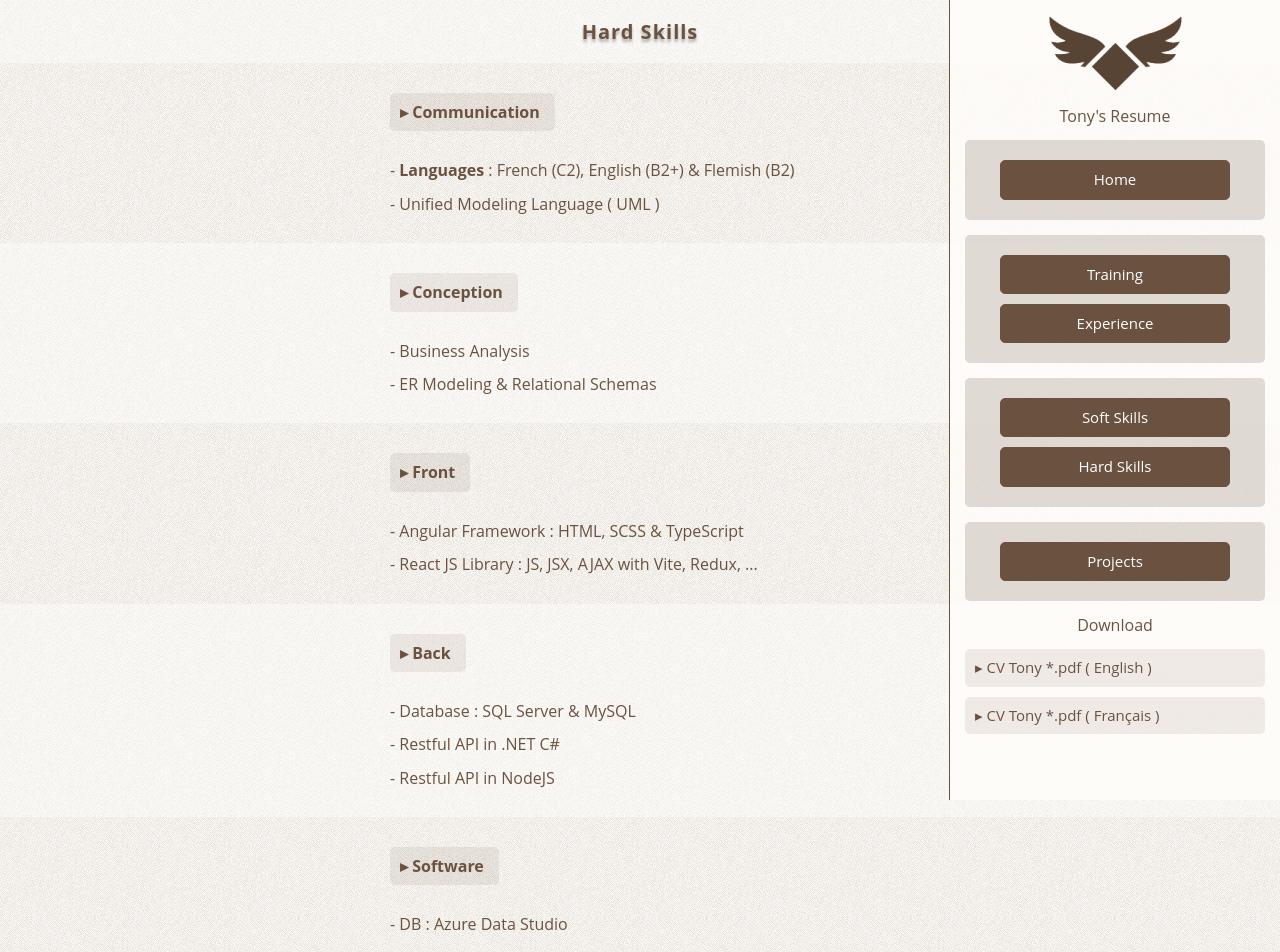
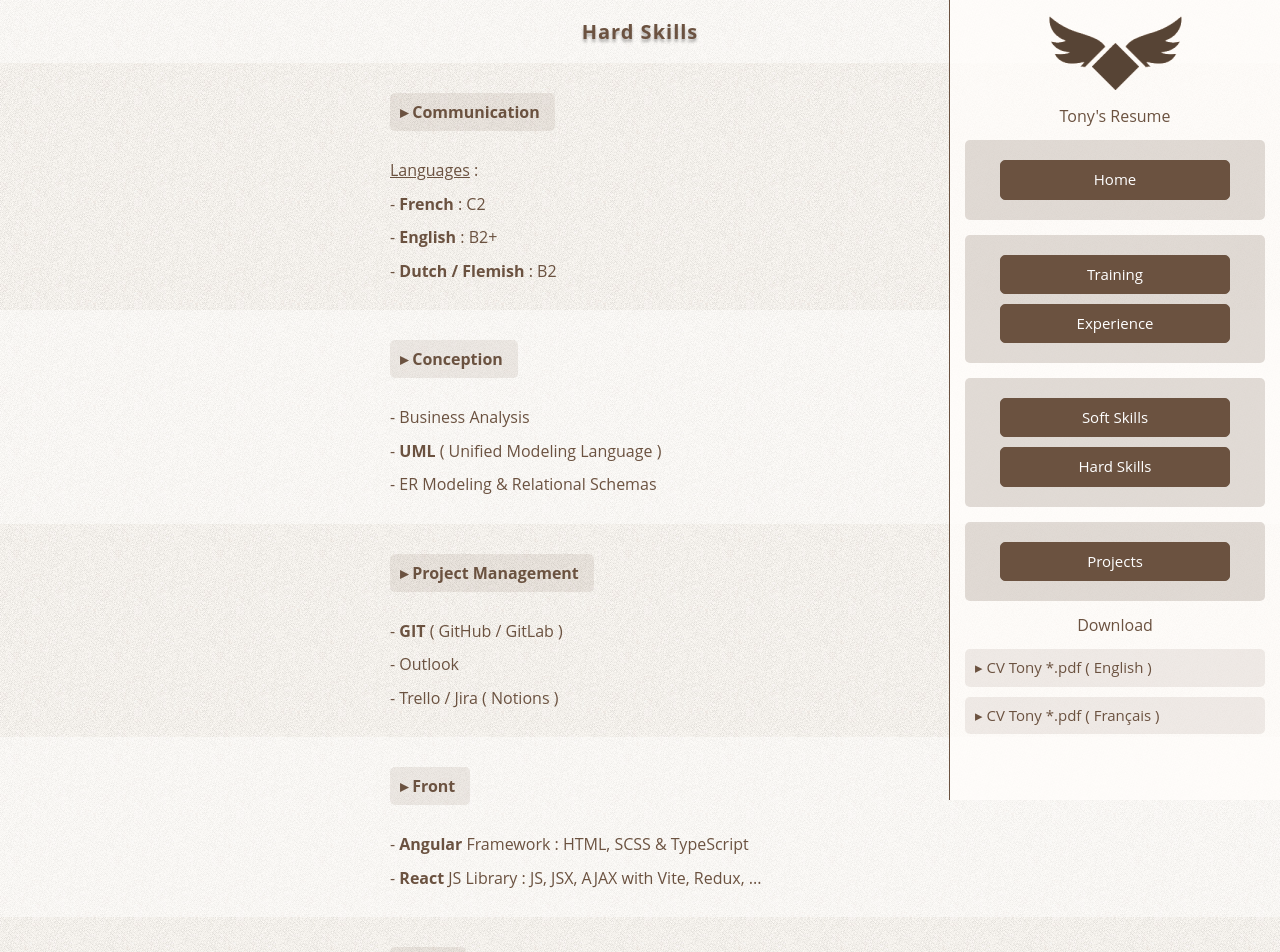
Before and after one commit to FlyingPAD/curriculum-vitae-online.front.angular, an Angular app: page /hard-skills in a window 1280 px wide. Shown: the top 952 px of the page. Built offline with nearby package versions, Linux system fonts and the light colour scheme.

Commit message:
minor content changes
Hard skills content

```diff
--- a/src/app/app-modules/mod-cv/cv-pages/cv-skills-hard/cv-skills-hard.component.html
+++ b/src/app/app-modules/mod-cv/cv-pages/cv-skills-hard/cv-skills-hard.component.html
@@ -13,8 +13,10 @@
     <div class="cv_category_title">
         <p class="period">▸ Communication</p>
     </div>
-    <p>- <b>Languages</b> : French (C2), English (B2+) & Flemish (B2)</p>
-    <p>- Unified Modeling Language ( UML )</p>
+    <p><u>Languages</u> :</p>
+    <p> - <b>French</b> : C2</p>
+    <p> - <b>English</b> : B2+</p>
+    <p> - <b>Dutch / Flemish</b> : B2</p>
 </div>
 
 <div id="row_white">
@@ -23,19 +25,30 @@
             <p class="period">▸ Conception</p>
         </div>
         <p>- Business Analysis</p>
+        <p>- <b>UML</b> ( Unified Modeling Language )</p>
         <p>- ER Modeling & Relational Schemas</p>
     </div>
 </div>
 
 <div id="container">
     <div class="cv_category_title">
-        <p class="period">▸ Front</p>
+        <p class="period">▸ Project Management</p>
     </div>
-    <p>- Angular Framework : HTML, SCSS & TypeScript</p>
-    <p>- React JS Library : JS, JSX, AJAX with Vite, Redux, ...</p>
+    <p>- <b>GIT</b> ( GitHub / GitLab )</p>
+    <p>- Outlook</p>
+    <p>- Trello / Jira ( Notions )</p>
 </div>
 
 <div id="row_white">
+    <div id="container">
+        <div class="cv_category_title">
+            <p class="period">▸ Front</p>
+        </div>
+        <p>- <b>Angular</b> Framework : HTML, SCSS & TypeScript</p>
+        <p>- <b>React</b> JS Library : JS, JSX, AJAX with Vite, Redux, ...</p>
+    </div>
+</div>
+
 <div id="container">
     <div class="cv_category_title">
         <p class="period">▸ Back</p>
@@ -44,8 +57,8 @@
     <p>- Restful API in .NET C#</p>
     <p>- Restful API in NodeJS</p>
 </div>
-</div>
 
+<div id="row_white">
     <div id="container">
         <div class="cv_category_title">
             <p class="period">▸ Software</p>
@@ -55,3 +68,4 @@
         <p>- IDE : Visual Studio</p>
         <p>- Edition : Visual Studio Code</p>
     </div>
+</div>
```
Lines whose indentation alone changed are shown as unchanged.
